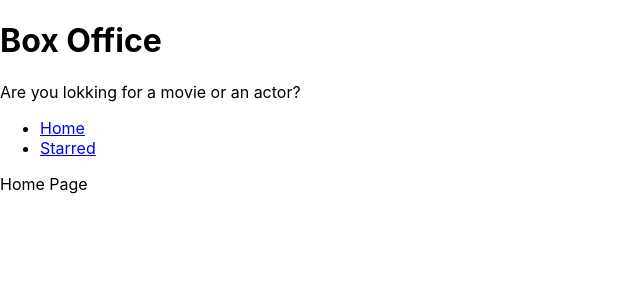
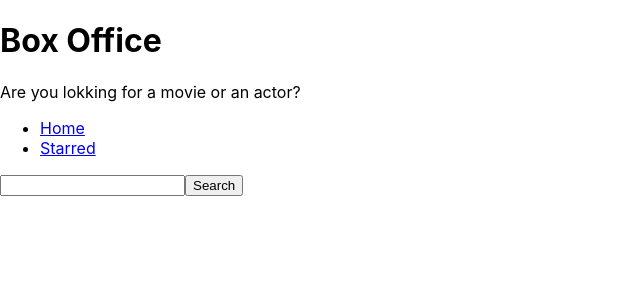
Before and after one commit to Shrey1528/box-office-app, a React (Create React App) app: page / in a window 1280 px wide. Shown: the top 300 px of the page, without its empty margins (0-640 px from the left). Built offline with nearby package versions, Linux system fonts and the light colour scheme.

Commit message:
Added Search

```diff
--- a/src/pages/Home.jsx
+++ b/src/pages/Home.jsx
@@ -1,10 +1,29 @@
-// import { Link } from 'react-router-dom';
+import { useState } from 'react';
 
 const Home = () => {
+  const [searchStr, setSearchStr] = useState('');
+
+  const onSearchInputChange = e => {
+    setSearchStr(e.target.value);
+  };
+
+  const onSearch = async event => {
+    event.preventDefault();
+
+    const response = await fetch(
+      `https://api.tvmaze.com/search/shows?q=${searchStr}`
+    );
+    const body = await response.json();
+    console.log(body);
+    // https://api.tvmaze.com/search/shows?q=boys
+  };
+
   return (
     <div>
-      {/* <Link to="/starred">Go to Starred page</Link> */}
-      Home Page
+      <form onSubmit={onSearch}>
+        <input type="text" value={searchStr} onChange={onSearchInputChange} />
+        <button type="submit">Search</button>
+      </form>
     </div>
   );
 };
```
